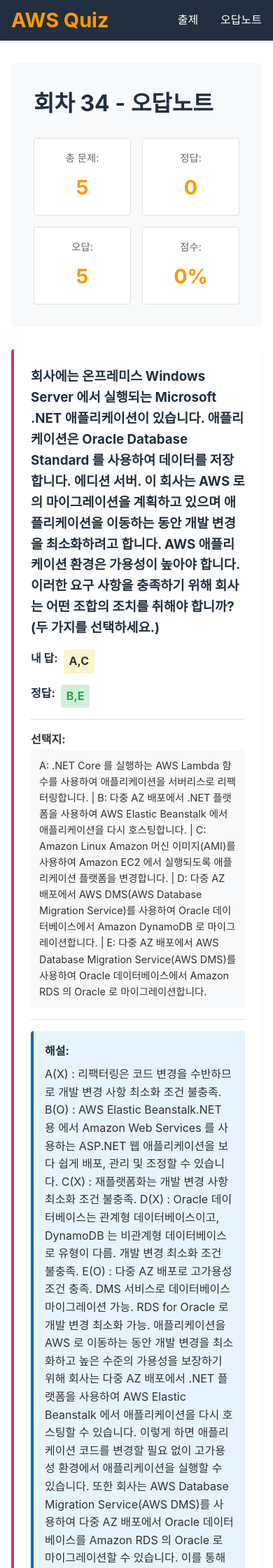
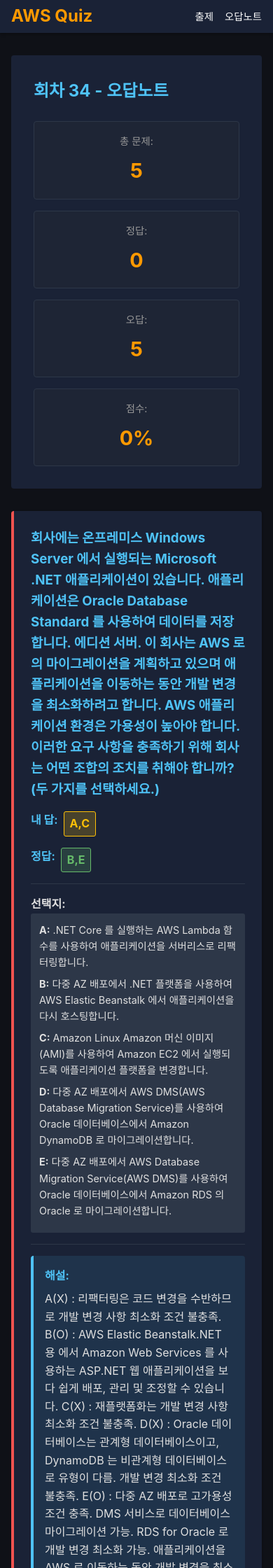
Before and after one commit to DavidEugen/aws_saa_03_mock, a Flask app: page /notes/1824cf160d64 in a window 390 px wide. Shown: the top 2240 px of the page at 70% size. Run offline with Flask 3, Linux system fonts and the light colour scheme; data comes from the database, SQL or seed files in the repository.

Commit message:
UI/기능 개선 5가지 구현
1. [UI] Dark 모드 - 전체 테마를 dark 색상으로 변경 (배경: #0f1117, 카드: #1a2236)
2. [UI] 반응형 디자인 개선 - 모바일 레이아웃 개선 및 768px, 480px 브레이크포인트 추가
3. [기능] 정답 개수 불일치 경고 - 다중 선택 문제에서 필요한 개수와 실제 선택 개수 검증
4. [기능] 정답/오답 선지 색상 표시 - 정답 제출 후 정답 선지(녹색), 오답 선지(빨강)로 하이라이트
5. [기능] 오답노트에서 선지 표시 - 선지를 별도 쿼리로 가져와 목록으로 표시

파일 변경:
- static/style.css: CSS 변수 dark 모드화 + 반응형 + 선지 색상 클래스
- static/quiz.js: 정답 개수 경고 + 선지 색상 로직
- templates/quiz.html: questionData에 required_count + data-label 속성 추가
- blueprints/notes/queries.py: options_list 별도 쿼리 추가
- templates/session_notes.html: 선지 목록 렌더링 개선

Co-Authored-By: Claude Haiku 4.5 <noreply@anthropic.com>

```diff
--- a/blueprints/notes/queries.py
+++ b/blueprints/notes/queries.py
@@ -21,17 +21,39 @@ def get_wrong_answers(session_id):
             ua.selected_answer,
             q.question_text,
             q.correct_answer,
-            q.explanation,
-            GROUP_CONCAT(a.option_label || ': ' || a.option_text, ' | ') as options
+            q.explanation
         FROM UserAnswers ua
         JOIN Questions q ON ua.question_id = q.question_id
-        LEFT JOIN Answers a ON q.question_id = a.question_id
         WHERE ua.session_id = ? AND ua.is_correct = 0
-        GROUP BY ua.question_id
         ORDER BY ua.question_id
     """, [session_id])
 
-    return cursor.fetchall()
+    wrong_answers = cursor.fetchall()
+
+    # Add options list for each wrong answer
+    result = []
+    for answer in wrong_answers:
+        answer_dict = dict(answer)
+
+        # Get all options for this question
+        options_cursor = db.execute("""
+            SELECT option_label, option_text
+            FROM Answers
+            WHERE question_id = ?
+            ORDER BY option_label
+        """, [answer_dict['question_id']])
+
+        options_list = []
+        for opt in options_cursor.fetchall():
+            options_list.append({
+                'option_label': opt['option_label'],
+                'option_text': opt['option_text']
+            })
+
+        answer_dict['options_list'] = options_list
+        result.append(answer_dict)
+
+    return result
 
 
 def get_session_info(session_id):
--- a/static/style.css
+++ b/static/style.css
@@ -1,12 +1,14 @@
-/* Global Styles */
+/* Global Styles - Dark Mode */
 :root {
     --primary-color: #FF9900;
-    --secondary-color: #232F3E;
-    --success-color: #28a745;
-    --danger-color: #dc3545;
-    --border-color: #e0e0e0;
-    --text-color: #333;
-    --light-bg: #f8f9fa;
+    --secondary-color: #4FC3F7;
+    --success-color: #66BB6A;
+    --danger-color: #EF5350;
+    --bg-color: #0f1117;
+    --card-bg: #1a2236;
+    --light-bg: #1e2535;
+    --text-color: #e0e0e0;
+    --border-color: #2d3748;
 }
 
 * {
@@ -18,15 +20,15 @@
 body {
     font-family: -apple-system, BlinkMacSystemFont, 'Segoe UI', Roboto, Oxygen, Ubuntu, Cantarell, sans-serif;
     color: var(--text-color);
-    background-color: #fff;
+    background-color: var(--bg-color);
     line-height: 1.6;
 }
 
 /* Navbar */
 .navbar {
-    background-color: var(--secondary-color);
+    background-color: #1a2236;
     padding: 0;
-    box-shadow: 0 2px 4px rgba(0, 0, 0, 0.1);
+    box-shadow: 0 2px 4px rgba(0, 0, 0, 0.3);
     margin-bottom: 2rem;
 }
 
@@ -422,7 +442,7 @@ input[type="radio"] + .option-content {
 }
 
 .session-summary {
-    background-color: var(--light-bg);
+    background-color: var(--card-bg);
     padding: 2rem;
     border-radius: 4px;
     margin-bottom: 2rem;
@@ -440,7 +460,7 @@ input[type="radio"] + .option-content {
 }
 
 .stat {
-    background-color: white;
+    background-color: var(--light-bg);
     padding: 1rem;
     border-radius: 4px;
     text-align: center;
@@ -449,7 +469,7 @@ input[type="radio"] + .option-content {
 
 .stat-label {
     display: block;
-    color: #666;
+    color: #999;
     font-size: 0.9rem;
     margin-bottom: 0.5rem;
 }
@@ -466,12 +486,12 @@ input[type="radio"] + .option-content {
 }
 
 .wrong-answer-item {
-    background-color: white;
+    background-color: var(--card-bg);
     border-left: 4px solid var(--danger-color);
     padding: 1.5rem;
     margin-bottom: 1.5rem;
     border-radius: 4px;
-    box-shadow: 0 1px 3px rgba(0, 0, 0, 0.1);
+    box-shadow: 0 1px 3px rgba(0, 0, 0, 0.3);
 }
 
 .wrong-question-text {
@@ -501,14 +521,17 @@ input[type="radio"] + .option-content {
 }
 
 .user-answer {
-    background-color: #fff3cd;
+    background-color: rgba(255, 193, 7, 0.2);
+    border: 1px solid #FFC107;
     padding: 0.25rem 0.5rem;
     border-radius: 3px;
     font-weight: bold;
+    color: #FFC107;
 }
 
 .correct-answer {
-    background-color: #d4edda;
+    background-color: rgba(102, 187, 106, 0.2);
+    border: 1px solid var(--success-color);
     padding: 0.25rem 0.5rem;
     border-radius: 3px;
     font-weight: bold;
@@ -522,7 +545,7 @@ input[type="radio"] + .option-content {
 }
 
 .options-text {
-    background-color: var(--light-bg);
+    background-color: #2d3748;
     padding: 0.75rem;
     border-radius: 3px;
     font-size: 0.9rem;
@@ -530,10 +553,10 @@ input[type="radio"] + .option-content {
 }
 
 .explanation-box {
-    background-color: #e7f3ff;
+    background-color: rgba(79, 195, 247, 0.1);
     padding: 1rem;
     border-radius: 4px;
-    border-left: 4px solid #0066cc;
+    border-left: 4px solid #4FC3F7;
 }
 
 .explanation-box strong {
@@ -543,13 +566,13 @@ input[type="radio"] + .option-content {
 }
 
 .explanation-box p {
-    color: #333;
+    color: var(--text-color);
 }
 
 .empty-state {
     text-align: center;
     padding: 3rem 1rem;
-    color: #666;
+    color: #999;
 }
 
 .empty-state p {
@@ -573,6 +596,18 @@ input[type="radio"] + .option-content {
 
     .nav-container {
         padding: 0 1rem;
+        flex-wrap: wrap;
+        gap: 1rem;
+    }
+
+    .nav-menu {
+        flex-wrap: wrap;
+        gap: 1rem;
+    }
+
+    .nav-link {
+        padding: 0.75rem 0;
+        font-size: 0.9rem;
     }
 
     .categories-list {
@@ -589,9 +624,53 @@ input[type="radio"] + .option-content {
 
     .sessions-table {
         font-size: 0.9rem;
+        display: block;
+        overflow-x: auto;
+        white-space: nowrap;
     }
 
     .sessions-table th, .sessions-table td {
         padding: 0.75rem 0.5rem;
     }
+
+    .btn {
+        width: 100%;
+        padding: 0.75rem;
+        margin-bottom: 0.5rem;
+    }
+
+    .form-actions {
+        display: flex;
+        flex-direction: column;
+    }
 }
+
+@media (max-width: 480px) {
+    .nav-logo {
+        font-size: 1.5rem;
+    }
+
+    .form-input {
+        max-width: 100%;
+    }
+
+    .quiz-container {
+        padding: 0 1rem;
+    }
+
+    .summary-stats {
+        grid-template-columns: 1fr;
+    }
+
+    .setup-container {
+        max-width: 100%;
+    }
+
+    h1 {
+        font-size: 1.5rem;
+    }
+
+    h2 {
+        font-size: 1.2rem;
+    }
+}
--- a/templates/session_notes.html
+++ b/templates/session_notes.html
@@ -43,7 +43,13 @@
             </div>
             <div class="options-display">
                 <strong>선택지:</strong>
-                <div class="options-text">{{ answer.options }}</div>
+                <div class="options-text">
+                    {% for opt in answer.options_list %}
+                    <div style="margin-bottom: 0.5rem;">
+                        <strong>{{ opt.option_label }}:</strong> {{ opt.option_text }}
+                    </div>
+                    {% endfor %}
+                </div>
             </div>
             <div class="explanation-box">
                 <strong>해설:</strong>
```
Also changed, not shown: other parts of static/style.css (+27 -9 lines), static/quiz.js (+18 -0 lines), templates/quiz.html (+4 -3 lines).
